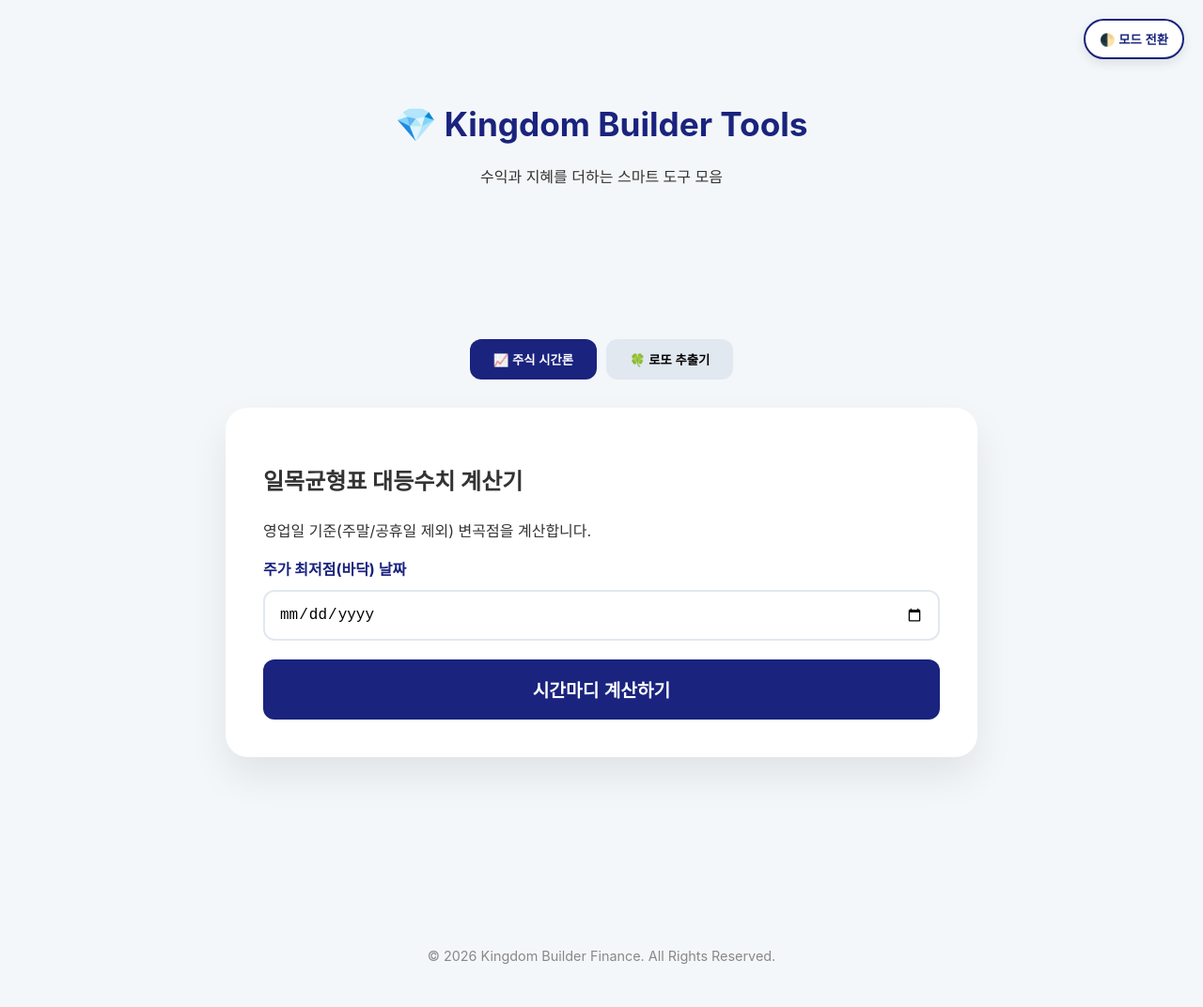
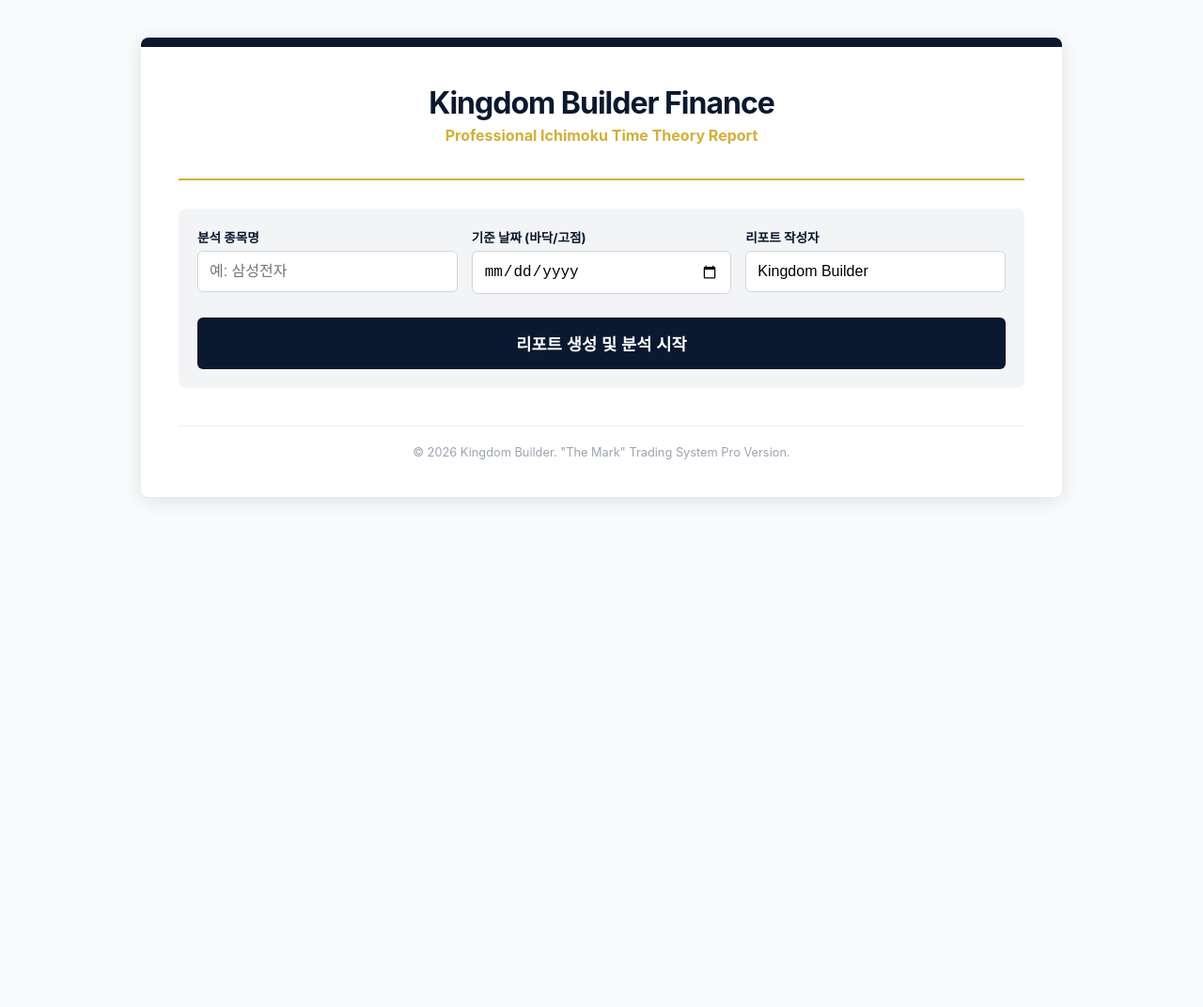
Before and after one commit to acts09150-cyber/kingdom-tools, a plain HTML site: page index.html in a window 1280 px wide. Shown: the whole page at 94% size. After the commit the page ends 800 px from the top, so only its background shows below. Drawn offline with Linux system fonts and the light colour scheme.

Commit message:
Update index.html

```diff
--- a/index.html
+++ b/index.html
@@ -1,212 +1,123 @@
 <!DOCTYPE html>
 <html lang="ko">
 <head>
-    <title>킹덤 빌더 도구함 | 일목균형표 시간론 계산기 & 로또 추출기</title>
-    <meta name="description" content="주식 투자자를 위한 일목균형표 변곡점 계산기와 행운의 로또 번호 추출 도구를 제공합니다.">
-    <meta name="keywords" content="일목균형표, 시간론, 변곡점 계산기, 주식 계산기, 로또 번호 추출, 킹덤 빌더">
-
-    <script async src="https://pagead2.googlesyndication.com/pagead/js/adsbygoogle.js?client=ca-pub-8675368228460145" crossorigin="anonymous"></script>
-
     <meta charset="UTF-8">
     <meta name="viewport" content="width=device-width, initial-scale=1.0">
+    <title>Kingdom Builder | 전문가용 시간론 분석 리포트</title>
     <style>
         :root {
-            --bg-color: #f4f7f9;
-            --card-bg: #ffffff;
-            --text-main: #1a237e;
-            --text-sub: #333333;
-            --primary: #1a237e;
-            --secondary: #d4af37;
-            --accent: #d32f2f;
-            --transition: all 0.4s cubic-bezier(0.4, 0, 0.2, 1);
+            --primary-blue: #0a192f;
+            --gold: #d4af37;
+            --text-dark: #1f2937;
+            --bg-light: #f9fafb;
+            --white: #ffffff;
         }
+        body { font-family: 'Pretendard', -apple-system, sans-serif; background: var(--bg-light); color: var(--text-dark); margin: 0; padding: 0; }
+        .container { max-width: 900px; margin: 40px auto; padding: 40px; background: var(--white); border-radius: 8px; box-shadow: 0 4px 20px rgba(0,0,0,0.1); border-top: 10px solid var(--primary-blue); }
 
-        body.dark-mode {
-            --bg-color: #0f172a;
-            --card-bg: #1e293b;
-            --text-main: #f1f5f9;
-            --text-sub: #cbd5e1;
-            --primary: #6366f1;
+        /* 헤더 섹션 */
+        header { border-bottom: 2px solid var(--gold); padding-bottom: 20px; margin-bottom: 30px; text-align: center; }
+        header h1 { font-size: 2rem; color: var(--primary-blue); margin: 0; letter-spacing: -1px; }
+        header p { color: var(--gold); font-weight: bold; margin-top: 5px; }
+
+        /* 입력 섹션 */
+        .input-section { display: grid; grid-template-columns: 1fr 1fr 1fr; gap: 15px; background: #f3f4f6; padding: 20px; border-radius: 8px; margin-bottom: 30px; }
+        .input-group label { display: block; font-size: 0.85rem; font-weight: bold; margin-bottom: 5px; color: var(--primary-blue); }
+        input { width: 100%; padding: 12px; border: 1px solid #d1d5db; border-radius: 6px; font-size: 1rem; box-sizing: border-box; }
+
+        .btn-analyze { grid-column: span 3; padding: 15px; background: var(--primary-blue); color: var(--white); border: none; border-radius: 6px; font-weight: bold; font-size: 1.1rem; cursor: pointer; transition: 0.3s; margin-top: 10px; }
+        .btn-analyze:hover { background: #112240; }
+
+        /* 리포트 결과 섹션 */
+        #reportContent { display: none; }
+        .report-header { display: flex; justify-content: space-between; align-items: center; margin-bottom: 20px; border-bottom: 1px solid #eee; padding-bottom: 10px; }
+        .report-header h2 { font-size: 1.4rem; color: var(--primary-blue); margin: 0; }
+        .report-date { font-size: 0.9rem; color: #6b7280; }
+
+        table { width: 100%; border-collapse: collapse; margin-top: 20px; }
+        th { background: var(--primary-blue); color: var(--white); padding: 12px; text-align: left; font-size: 0.9rem; }
+        td { padding: 12px; border-bottom: 1px solid #e5e7eb; font-size: 0.95rem; }
+        .highlight-row { background: #fffcf0; }
+        .tag { display: inline-block; padding: 2px 8px; border-radius: 4px; font-size: 0.75rem; font-weight: bold; color: white; margin-right: 5px; }
+        .tag-basic { background: #3b82f6; }
+        .tag-complex { background: #10b981; }
+        .tag-cycle { background: #f59e0b; }
+
+        .analysis-box { margin-top: 30px; padding: 20px; border: 1px solid var(--gold); border-radius: 8px; background: #fffdf5; }
+        .analysis-box h3 { margin-top: 0; color: var(--primary-blue); font-size: 1.1rem; }
+
+        .footer-note { text-align: center; font-size: 0.8rem; color: #9ca3af; margin-top: 40px; border-top: 1px solid #eee; padding-top: 20px; }
+
+        @media print {
+            .input-section, .btn-analyze, .btn-print { display: none; }
+            .container { box-shadow: none; border: none; margin: 0; width: 100%; }
         }
-
-        body {
-            background-color: var(--bg-color);
-            color: var(--text-sub);
-            font-family: 'Pretendard', -apple-system, sans-serif;
-            margin: 0; padding: 0;
-            transition: var(--transition);
-            line-height: 1.6;
-        }
-
-        .theme-toggle {
-            position: fixed;
-            top: 20px; right: 20px;
-            z-index: 1000;
-            background: var(--card-bg);
-            border: 2px solid var(--primary);
-            padding: 10px 15px;
-            border-radius: 30px;
-            cursor: pointer;
-            font-weight: bold;
-            color: var(--primary);
-            box-shadow: 0 4px 12px rgba(0,0,0,0.1);
-            transition: var(--transition);
-        }
-
-        .container {
-            max-width: 800px;
-            margin: 60px auto;
-            padding: 20px;
-        }
-
-        header { text-align: center; margin-bottom: 40px; }
-        header h1 { color: var(--text-main); font-size: 2.2rem; margin-bottom: 10px; }
-
-        .tabs {
-            display: flex;
-            gap: 10px;
-            margin-bottom: 30px;
-            justify-content: center;
-        }
-        .tab-btn {
-            padding: 12px 25px;
-            border: none;
-            background: #e2e8f0;
-            border-radius: 12px;
-            cursor: pointer;
-            font-weight: bold;
-            transition: var(--transition);
-        }
-        .tab-btn.active {
-            background: var(--primary);
-            color: white;
-        }
-
-        .tool-card {
-            background: var(--card-bg);
-            padding: 40px;
-            border-radius: 24px;
-            box-shadow: 0 20px 40px rgba(0,0,0,0.08);
-            display: none;
-            transition: var(--transition);
-        }
-        .tool-card.active { display: block; }
-
-        .input-group { margin-bottom: 20px; }
-        label { display: block; margin-bottom: 8px; font-weight: bold; color: var(--text-main); }
-        input[type="date"] {
-            width: 100%; padding: 15px; border-radius: 12px;
-            border: 2px solid #e2e8f0; font-size: 1rem;
-            box-sizing: border-box;
-        }
-        .res-item {
-            padding: 15px; background: rgba(212, 175, 55, 0.1);
-            border-left: 5px solid var(--secondary);
-            margin-top: 15px; border-radius: 8px;
-        }
-
-        .lotto-display {
-            display: flex; gap: 10px; justify-content: center;
-            flex-wrap: wrap; margin-top: 30px;
-        }
-        .ball {
-            width: 50px; height: 50px; border-radius: 50%;
-            display: flex; align-items: center; justify-content: center;
-            color: white; font-weight: bold; font-size: 1.2rem;
-            box-shadow: 0 4px 8px rgba(0,0,0,0.2);
-            animation: bounce 0.5s ease;
-        }
-        @keyframes bounce {
-            0% { transform: scale(0); }
-            80% { transform: scale(1.1); }
-            100% { transform: scale(1); }
-        }
-
-        button.main-btn {
-            width: 100%; padding: 18px; border: none;
-            border-radius: 12px; background: var(--primary);
-            color: white; font-size: 1.2rem; font-weight: bold;
-            cursor: pointer; transition: 0.3s;
-        }
-        button.main-btn:hover { opacity: 0.9; transform: translateY(-2px); }
-
-        footer { text-align: center; padding: 40px; color: #888; font-size: 0.9rem; }
     </style>
 </head>
 <body>
 
-<button class="theme-toggle" onclick="toggleTheme()">🌓 모드 전환</button>
-
 <div class="container">
     <header>
-        <h1>💎 Kingdom Builder Tools</h1>
-        <p>수익과 지혜를 더하는 스마트 도구 모음</p>
+        <h1>Kingdom Builder Finance</h1>
+        <p>Professional Ichimoku Time Theory Report</p>
     </header>
 
-    <div style="margin: 20px 0; text-align: center; min-height: 100px;">
-        <ins class="adsbygoogle"
-             style="display:block"
-             data-ad-client="ca-pub-8675368228460145"
-             data-ad-slot="1406961953"
-             data-ad-format="auto"
-             data-full-width-responsive="true"></ins>
-        <script>(adsbygoogle = window.adsbygoogle || []).push({});</script>
+    <div class="input-section">
+        <div class="input-group">
+            <label>분석 종목명</label>
+            <input type="text" id="stockName" placeholder="예: 삼성전자">
+        </div>
+        <div class="input-group">
+            <label>기준 날짜 (바닥/고점)</label>
+            <input type="date" id="baseDate">
+        </div>
+        <div class="input-group">
+            <label>리포트 작성자</label>
+            <input type="text" id="author" value="Kingdom Builder">
+        </div>
+        <button class="btn-analyze" onclick="generateReport()">리포트 생성 및 분석 시작</button>
     </div>
 
-    <div class="tabs">
-        <button class="tab-btn active" onclick="showTab('stock')">📈 주식 시간론</button>
-        <button class="tab-btn" onclick="showTab('lotto')">🍀 로또 추출기</button>
+    <div id="reportContent">
+        <div class="report-header">
+            <h2 id="dispStockName">분석 리포트</h2>
+            <div class="report-date" id="reportGenTime"></div>
+        </div>
+
+        <table>
+            <thead>
+                <tr>
+                    <th>구분</th>
+                    <th>일목 수치</th>
+                    <th>예측 변곡일</th>
+                    <th>비고</th>
+                </tr>
+            </thead>
+            <tbody id="reportTableBody">
+                </tbody>
+        </table>
+
+        <div class="analysis-box">
+            <h3>📝 종합 분석 소견</h3>
+            <p id="analysisText"></p>
+            <p style="font-size: 0.85rem; color: #666; margin-top: 15px;">* 본 리포트는 일목균형표 시간론에 근거한 기술적 분석이며, 최종 투자 결정은 투자자 본인에게 있습니다.</p>
+        </div>
+
+        <button onclick="window.print()" class="btn-analyze" style="background: var(--gold); margin-top: 30px;">리포트 인쇄 / PDF 저장</button>
     </div>
 
-    <div id="stock" class="tool-card active">
-        <h2>일목균형표 대등수치 계산기</h2>
-        <p>영업일 기준(주말/공휴일 제외) 변곡점을 계산합니다.</p>
-        <div class="input-group">
-            <label>주가 최저점(바닥) 날짜</label>
-            <input type="date" id="baseDate">
-        </div>
-        <button class="main-btn" onclick="calcStock()">시간마디 계산하기</button>
-        <div id="stockRes"></div>
-    </div>
-
-    <div id="lotto" class="tool-card">
-        <h2>행운의 로또 번호 추출기</h2>
-        <p>오늘의 행운을 킹덤 빌더와 함께 잡으세요!</p>
-        <button class="main-btn" onclick="genLotto()" style="background: #2e7d32;">번호 자동 뽑기</button>
-        <div id="lottoRes" class="lotto-display"></div>
-    </div>
-
-    <div style="margin: 30px 0; text-align: center; min-height: 100px;">
-        <ins class="adsbygoogle"
-             style="display:block"
-             data-ad-client="ca-pub-8675368228460145"
-             data-ad-slot="7724958291"
-             data-ad-format="auto"
-             data-full-width-responsive="true"></ins>
-        <script>(adsbygoogle = window.adsbygoogle || []).push({});</script>
-    </div>
-
-    <footer>
-        © 2026 Kingdom Builder Finance. All Rights Reserved.
+    <footer class="footer-note">
+        © 2026 Kingdom Builder. "The Mark" Trading System Pro Version.
     </footer>
 </div>
 
 <script>
-    function toggleTheme() { document.body.classList.toggle('dark-mode'); }
-
-    function showTab(tabId) {
-        document.querySelectorAll('.tool-card').forEach(c => c.classList.remove('active'));
-        document.querySelectorAll('.tab-btn').forEach(b => b.classList.remove('active'));
-        document.getElementById(tabId).classList.add('active');
-        event.currentTarget.classList.add('active');
-    }
-
     const holidays = ["2026-01-01", "2026-02-16", "2026-02-17", "2026-02-18", "2026-03-01", "2026-03-02", "2026-05-05", "2026-05-24", "2026-05-25", "2026-10-09", "2026-12-25", "2026-12-31"];
 
     function addTradingDays(date, days) {
         let res = new Date(date);
         let count = 0;
-        // 일목균형표는 기준일 당일을 1일로 포함하므로, days-1 만큼만 더합니다.
+        // 일목균형표는 당일을 1일로 계산
         while(count < (days - 1)) {
             res.setDate(res.getDate() + 1);
             let day = res.getDay();
@@ -216,34 +127,43 @@
         return res.toLocaleDateString('ko-KR', {year:'numeric', month:'long', day:'numeric', weekday:'short'});
     }
 
-    function calcStock() {
-        const val = document.getElementById('baseDate').value;
-        if(!val) return alert('날짜를 선택하세요!');
-        const base = new Date(val);
+    function generateReport() {
+        const name = document.getElementById('stockName').value || "미지정 종목";
+        const bDate = document.getElementById('baseDate').value;
+        if(!bDate) return alert('기준 날짜를 선택해 주세요.');
 
-        // 수정된 결과 출력 영역
-        document.getElementById('stockRes').innerHTML = `
-            <div class="res-item"><b>단기 변곡 (13일):</b> ${addTradingDays(base, 13)}</div>
-            <div class="res-item"><b>1차 변곡 (17일):</b> ${addTradingDays(base, 17)}</div>
-            <div class="res-item"><b>2차 변곡 (26~33일):</b> ${addTradingDays(base, 26)} ~ ${addTradingDays(base, 33)}</div>
-            <div class="res-item"><b>52일 목표 (43일):</b> ${addTradingDays(base, 43)}</div>
-            <div class="res-item"><b>장기 복합 (77일):</b> ${addTradingDays(base, 77)}</div>
-        `;
-    }
+        const base = new Date(bDate);
+        document.getElementById('reportContent').style.display = 'block';
+        document.getElementById('dispStockName').innerText = `[${name}] 시간론 변곡점 분석 리포트`;
+        document.getElementById('reportGenTime').innerText = `분석일: ${new Date().toLocaleDateString()}`;
 
-    function genLotto() {
-        const nums = [];
-        while(nums.length < 6) {
-            let r = Math.floor(Math.random() * 45) + 1;
-            if(!nums.includes(r)) nums.push(r);
-        }
-        nums.sort((a,b) => a-b);
-        const resDiv = document.getElementById('lottoRes');
-        resDiv.innerHTML = '';
-        nums.forEach(n => {
-            let color = "#fbc02d"; if(n > 10) color = "#1976d2"; if(n > 20) color = "#d32f2f"; if(n > 30) color = "#616161"; if(n > 40) color = "#388e3c";
-            resDiv.innerHTML += `<div class="ball" style="background:${color}">${n}</div>`;
+        const targets = [
+            {v: 9, t: 'tag-basic', n: '단기 1절'},
+            {v: 13, t: 'tag-basic', n: '단기 변곡'},
+            {v: 17, t: 'tag-basic', n: '단기 2절'},
+            {v: 26, t: 'tag-complex', n: '1기 (一期)'},
+            {v: 33, t: 'tag-complex', n: '단기 복합'},
+            {v: 42, t: 'tag-complex', n: '2기 (二期)'},
+            {v: 52, t: 'tag-complex', n: '1단 (一段)'},
+            {v: 65, t: 'tag-cycle', n: '중기 변곡'},
+            {v: 76, t: 'tag-cycle', n: '1순 (一巡)'},
+            {v: 129, t: 'tag-cycle', n: '대등수치 마디'}
+        ];
+
+        let html = '';
+        targets.forEach(item => {
+            const resDate = addTradingDays(base, item.v);
+            html += `<tr class="${item.v === 26 || item.v === 76 ? 'highlight-row' : ''}">
+                <td><span class="tag ${item.t}">${item.n}</span></td>
+                <td><b>${item.v}</b></td>
+                <td>${resDate}</td>
+                <td>${item.v === 26 ? '추세 변화 주목' : item.v === 76 ? '장기 마디 완성' : '-'}</td>
+            </tr>`;
         });
+        document.getElementById('reportTableBody').innerHTML = html;
+
+        document.getElementById('analysisText').innerText =
+            `${name} 종목의 기준일(${bDate})로부터 산출된 시간마디입니다. 특히 1기(26일)가 도래하는 ${addTradingDays(base, 26)} 전후로 강력한 에너지의 응축이나 발산이 예상됩니다. 일목균형표의 괘선 분석과 병행하여 대응하시기 바랍니다.`;
     }
 </script>
 </body>
```
